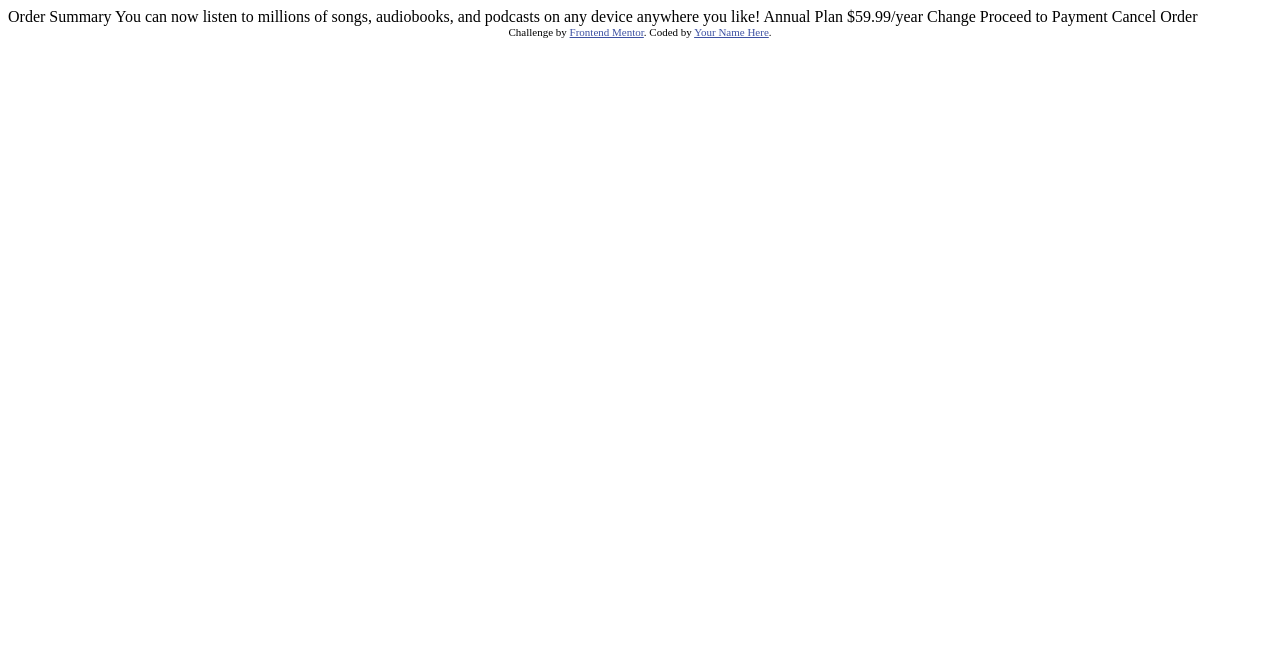
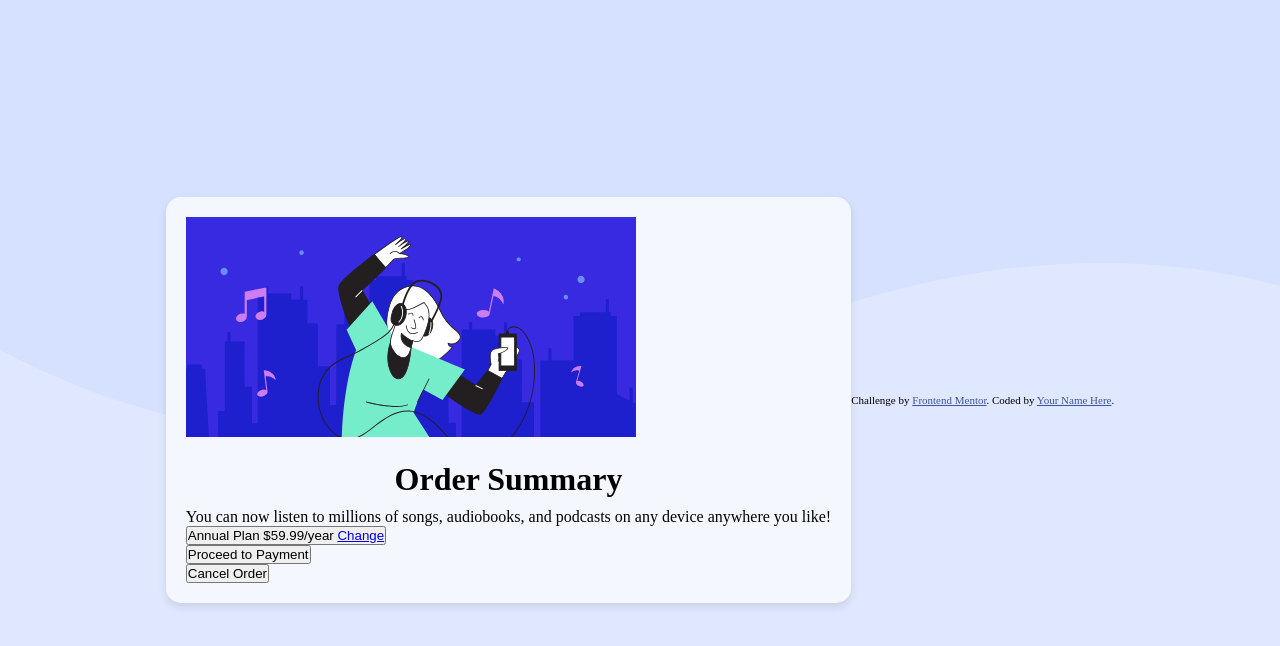
Before and after one commit to TorbjornF-H01/OrderSummarryComponent, a plain HTML site: page index.html in a window 1280 px wide. Drawn offline with Linux system fonts and the light colour scheme.

Commit message:
Trial and Error

```diff
--- a/index.html
+++ b/index.html
@@ -1,37 +1,55 @@
 <!DOCTYPE html>
 <html lang="en">
+
 <head>
   <meta charset="UTF-8">
-  <meta name="viewport" content="width=device-width, initial-scale=1.0"> <!-- displays site properly based on user's device -->
+  <meta name="viewport" content="width=device-width, initial-scale=1.0">
+  <!-- displays site properly based on user's device -->
 
   <link rel="icon" type="image/png" sizes="32x32" href="./images/favicon-32x32.png">
+  <link rel="stylesheet" href="style.css">
+
 
   <title>Frontend Mentor | Order summary card</title>
 
   <!-- Feel free to remove these styles or customise in your own stylesheet 👍 -->
   <style>
-    .attribution { font-size: 11px; text-align: center; }
-    .attribution a { color: hsl(228, 45%, 44%); }
+    .attribution {
+      font-size: 11px;
+      text-align: center;
+    }
+
+    .attribution a {
+      color: hsl(228, 45%, 44%);
+    }
   </style>
 </head>
+
 <body>
+  <div class="container">
+    <div class="bigbox">
+      <div class="img"> <img src="/images/illustration-hero.svg" alt="girl music"></div>
+      <div class="text">
+        <h1>Order Summary</h1>
+        <p>You can now listen to millions of songs, audiobooks, and podcasts on any
+          device anywhere you like!</p>
+      </div>
+      <div class="subcribtion-box"></div>
+      <button>Annual Plan $59.99/year <a href="@change">Change</a> </button>
+      <div class="payment"></div>
+      <div class="paymentbutton">
+        <button>Proceed to Payment</button>
+      </div>
 
-  Order Summary
+      <div class="cancel order">
+        <button>Cancel Order</button>
+      </div>
+    </div>
 
-  You can now listen to millions of songs, audiobooks, and podcasts on any
-  device anywhere you like!
+    <div class="attribution">
+      Challenge by <a href="https://www.frontendmentor.io?ref=challenge" target="_blank">Frontend Mentor</a>.
+      Coded by <a href="#">Your Name Here</a>.
+    </div>
+</body>
 
-  Annual Plan
-  $59.99/year
-
-  Change
-
-  Proceed to Payment
-  Cancel Order
-
-  <div class="attribution">
-    Challenge by <a href="https://www.frontendmentor.io?ref=challenge" target="_blank">Frontend Mentor</a>.
-    Coded by <a href="#">Your Name Here</a>.
-  </div>
-</body>
 </html>
--- /dev/null
+++ b/style.css
@@ -0,0 +1,57 @@
+/* Remove default shits */
+@import url('https://fonts.googleapis.com/css2?family=Red+Hat+Display:wght@500;700;900&display=swap');
+
+* {
+    margin: 0;
+    padding: 0;
+    box-sizing: border-box;
+}
+
+body {
+    background-image: url(/images/pattern-background-desktop.svg);
+    background-repeat: no-repeat;
+    background-color: hsl(225, 100%, 94%);
+    max-width: 100%;
+    height: 100vh;
+    display: flex;
+    justify-content: center;
+    align-items: center;
+
+
+}
+
+.body {
+    font-family: 'Red Hat Display', sans-serif;
+}
+
+.container {
+    display: flex;
+    justify-content: center;
+    align-items: center;
+    height: 100%;
+}
+
+.bigbox {
+    background-color: hsl(225, 100%, 98%);
+    border-radius: 15px;
+    box-shadow: 0 4px 8px rgba(0, 0, 0, 0.1);
+    padding: 20px;
+}
+
+
+.text {
+    display: flex;
+    flex-direction: column;
+    align-items: center;
+    text-align: center;
+    margin: 1 0px
+}
+
+.text h1 {
+    margin-top: 20px;
+}
+
+.text p {
+    margin-top: 10px;
+    font: 16px;
+}
```
